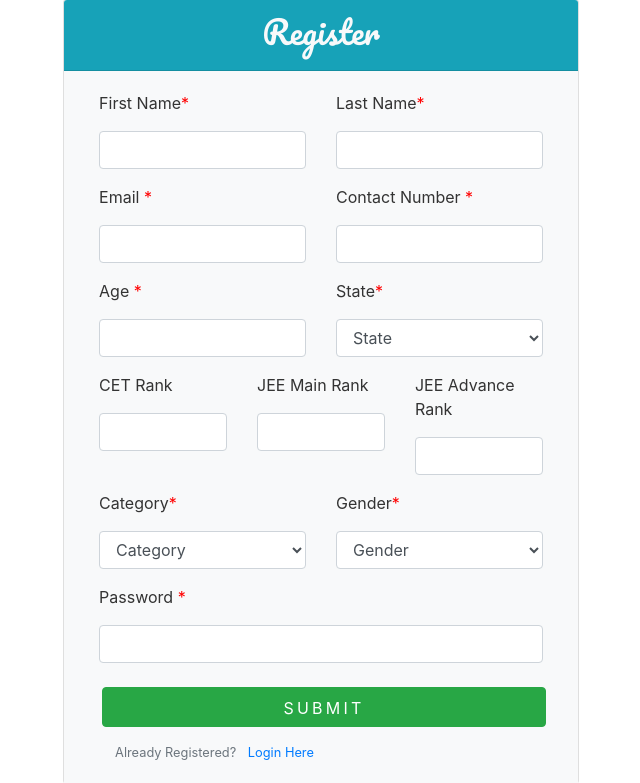
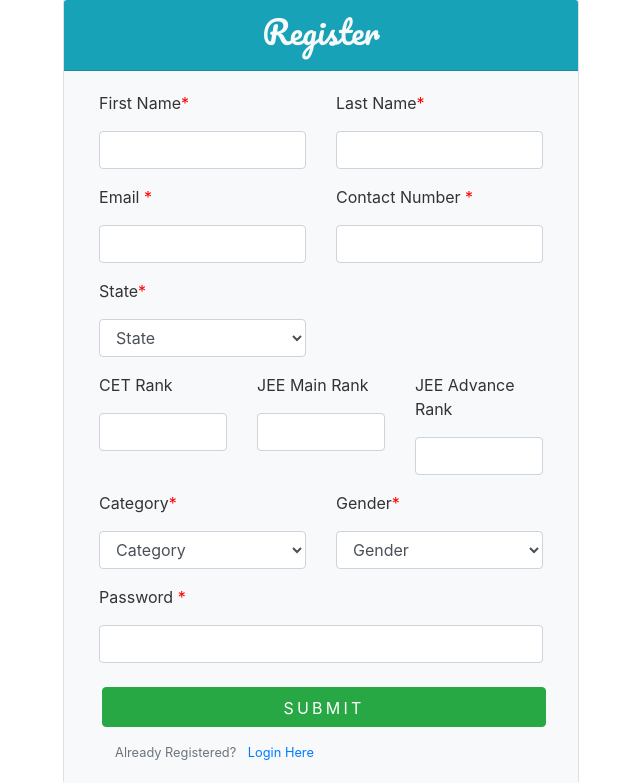
Before and after one commit to vishalsalgond/WP, a PHP site: page /register.php in a window 1280 px wide. Shown: the part 110-893 px from the top of the page, without its empty margins (319-959 px from the left). Run offline with PHP 8.4, Linux system fonts and the light colour scheme.

Commit message:
Form improved

```diff
--- a/navbar.php
+++ b/navbar.php
@@ -7,6 +7,9 @@
 
     <!-- Bootstrap CSS -->
     <link rel="stylesheet" href="https://stackpath.bootstrapcdn.com/bootstrap/4.5.2/css/bootstrap.min.css" integrity="sha384-JcKb8q3iqJ61gNV9KGb8thSsNjpSL0n8PARn9HuZOnIxN0hoP+VmmDGMN5t9UJ0Z" crossorigin="anonymous">
+
+    <!-- Google fonts -->
+    <link href="https://fonts.googleapis.com/css2?family=Pacifico&display=swap" rel="stylesheet">
 
 </head>
 
--- a/register.php
+++ b/register.php
@@ -32,14 +32,14 @@
                                     <div class="row">
                                         <div class="col-md-6">
                                             <div class="form-group"> <label for="form_name">First Name<label style="color: red">*</label></label>
-                                                <input class="form-control mb-2 mr-sm-4" type="text" id="input" name="fname" value="<?php echo $fname;?>">
+                                                <input class="form-control mb-2 mr-sm-4" type="text" id="input" name="fname" required="required" value="<?php echo $fname;?>">
                                                  </div>
                                                     <span style="color: red;" class="error"><?php echo $fnameerror;?></span>
                                         </div>
 
                                         <div class="col-md-6">
                                             <div class="form-group"> <label for="form_lastname">Last Name<label style="color: red">*</label></label>
-                                                <input class="form-control mb-2 mr-sm-2" type="text" name="lname" value="<?php echo $lname;?>"> </div>
+                                                <input class="form-control mb-2 mr-sm-2" type="text" name="lname" required="required" value="<?php echo $lname;?>"> </div>
                                                 <span style="color: red;" class="error"><?php echo $lnameerr;?></span>
                                         </div>
                                         <div class="col">
@@ -49,11 +49,11 @@
                                     </div>
                                     <div class="row">
                                         <div class="col-md-6">
-                                            <div class="form-group"> <label for="form_email">Email <label style="color: red">*</label></label> <input class="form-control mb-2 mr-sm-2" type="text" name="email" value="<?php echo $email;?>"> </div>
+                                            <div class="form-group"> <label for="form_email">Email <label style="color: red">*</label></label> <input class="form-control mb-2 mr-sm-2" type="email" required="required" name="email" value="<?php echo $email;?>"> </div>
                                             <span style="color: red;" class="error"><?php echo $emailerr;?></span>
                                         </div>
                                         <div class="col-md-6">
-                                            <div class="form-group"> <label for="form_email">Contact Number <label style="color: red">*</label></label> <input class="form-control mb-2 mr-sm-2" type="text" name="phone" value="<?php echo $phone;?>"> </div>
+                                            <div class="form-group"> <label for="form_phone">Contact Number <label style="color: red">*</label></label> <input class="form-control mb-2 mr-sm-2" type="text" required="required" name="phone" value="<?php echo $phone;?>"> </div>
                                             <span style="color: red;" class="error"><?php echo $phoneerr;?></span>
                                         </div>
 
@@ -62,12 +62,8 @@
 
                                     <div class="row">
                                         <div class="col-md-6">
-                                            <div class="form-group"> <label for="form_email">Age <label style="color: red">*</label></label> <input class="form-control mb-2 mr-sm-2" type="text" name="age" value="<?php echo $age;?>"> </div>
-                                            <span style="color: red;" class="error"><?php echo $ageerr;?></span>
-                                        </div>
-                                        <div class="col-md-6">
-                                            <div class="form-group"> <label for="form_need">State<label style="color: red">*</label></label> <select id="branch" name="state" class="form-control" required="required" data-error="Please specify your need.">
-                                                <option value="Andhra Pradesh">State</option>
+                                            <div class="form-group"> <label for="form_need">State<label style="color: red">*</label></label> <select id="state" name="state" class="form-control" required="required" data-error="Please specify your need.">
+                                                <option value="">State</option>
                                                 <option value="Andhra Pradesh">Andhra Pradesh</option>
                                                 <option value="Andaman and Nicobar Islands">Andaman and Nicobar Islands</option>
                                                 <option value="Arunachal Pradesh">Arunachal Pradesh</option>
@@ -105,6 +101,7 @@
                                                 <option value="Uttarakhand">Uttarakhand</option>
                                                 <option value="West Bengal">West Bengal</option>
                                                 </select> </div>
+                                                <span style="color: red;" class="error"><?php echo $stateerr;?></span>
                                         </div>
                                     </div>
 
@@ -112,18 +109,22 @@
 
                                     <div class="row">
                                         <div class="col">
-                                            <div class="form-group"> <label class="mb-3" for="form_email">CET Rank </label>
+                                            <div class="form-group"> <label class="mb-3" for="form_cet">CET Rank </label>
                                                 <input class="form-control mb-2 mr-sm-2" id="input1" type="text" name="cet" value="<?php echo $cet;?>">
-                                                </div>
-                                                <span style="color: red;" class="error"><?php echo $ceterr;?></span>
+                                            </div>
+                                            <span style="color: red;" class="error"><?php echo $ceterr;?></span>
                                         </div>
                                         <div class="col">
-                                            <div class="form-group"> <label class="mb-3" for="form_email">JEE Main Rank </label><input class="form-control mb-2 mr-sm-2" type="text" name="age" value="<?php echo $age;?>"> </div>
-                                            <span style="color: red;" class="error"><?php echo $ageerr;?></span>
+                                            <div class="form-group"> <label class="mb-3" for="form_jeem">JEE Main Rank </label>
+                                                <input class="form-control mb-2 mr-sm-2" type="text" name="jee_main" value="<?php echo $jee_main;?>">
+                                            </div>
+                                            <span style="color: red;" class="error"><?php echo $jee_main_err;?></span>
                                         </div>
                                         <div class="col">
-                                            <div class="form-group"> <label class="mb-3" for="form_email">JEE Advance Rank </label> <input class="form-control mb-2 mr-sm-2" type="text" name="age" value="<?php echo $age;?>"> </div>
-                                            <span style="color: red;" class="error"><?php echo $ageerr;?></span>
+                                            <div class="form-group"> <label class="mb-3" for="form_jeea">JEE Advance Rank </label>
+                                                <input class="form-control mb-2 mr-sm-2" type="text" name="jee_adv" value="<?php echo $jee_adv;?>">
+                                            </div>
+                                            <span style="color: red;" class="error"><?php echo $jee_adv_err;?></span>
                                         </div>
                                     </div>
 
@@ -131,7 +132,7 @@
 
                                     <div class="row">
                                         <div class="col-md-6">
-                                            <div class="form-group"> <label for="form_need">Category<label style="color: red">*</label></label> <select id="branch" name="state" class="form-control" required="required" data-error="Please specify your need.">
+                                            <div class="form-group"> <label for="form_need">Category<label style="color: red">*</label></label> <select id="category" name="category" class="form-control" required="required" data-error="Please specify your need.">
                                                 <option value="">Category</option>
                                                     <option value="GEN">General</option>
                                                     <option value="EWS">EWS</option>
@@ -140,14 +141,16 @@
                                                     <option value="ST">ST</option>
                                                     <option value="PwD">PwD</option>
                                                 </select> </div>
+                                                <span style="color: red;" class="error"><?php echo $categoryerr;?></span>
                                         </div>
                                         <div class="col-md-6">
-                                            <div class="form-group"> <label for="form_need">Gender<label style="color: red">*</label></label> <select id="branch" name="state" class="form-control" required="required" data-error="Please specify your need.">
+                                            <div class="form-group"> <label for="form_need">Gender<label style="color: red">*</label></label> <select id="gender" name="gender" class="form-control" required="required" data-error="Please specify your need.">
                                                 <option value="">Gender</option>
                                                     <option value="M">Male</option>
                                                     <option value="F">Female</option>
                                                     <option value="O">Other</option>
                                                 </select> </div>
+                                                <span style="color: red;" class="error"><?php echo $gendererr;?></span>
                                         </div>
 
                                     </div>
@@ -156,8 +159,8 @@
 
                                     <div class="row">
                                         <div class="col-md-12">
-                                            <div class="form-group"> <label for="form_email">Password <label style="color: red">*</label></label> <input class="form-control mb-2 mr-sm-2" type="text" name="phone" value="<?php echo $phone;?>"> </div>
-                                            <span style="color: red;" class="error"><?php echo $phoneerr;?></span>
+                                            <div class="form-group"> <label for="form_password">Password <label style="color: red">*</label></label> <input class="form-control mb-2 mr-sm-2" type="password" required="required" name="password" value="<?php echo $password;?>"> </div>
+                                            <span style="color: red;" class="error"><?php echo $passworderr;?></span>
                                         </div>
                                         <div class="col-md-12"> <input type="submit" name="submit" class="btn btn-success btn-send pt-2 btn-block mt-2" value="Submit"> </div>
                                     </div>
--- a/validate.php
+++ b/validate.php
@@ -1,108 +1,83 @@
-<!DOCTYPE html>
-<html lang="en">
-<head>
-    <meta charset="UTF-8">
-    <meta name="viewport" content="width=device-width, initial-scale=1.0">
-    <title>Document</title>
-</head>
-<body>
 
 <?php
 // define variables and set to empty values
-    $fname = $email = $gender = $comment = $age = $branch = $lname = "";
-    $school = $cet = $phone = "";
+$fname = $email = $gender = $password = $lname = $cet = $jee_main = $jee_adv = $phone = "";
+$state = $category = $gender = "";
 
-    $fnameerror = $brancherror = $phoneerr = $emailerr = $lnameerr = $ageerr = $ceterr = "";
+$fnameerror = $phoneerr = $emailerr = $lnameerr = $passworderr = $ceterr =  $jee_main_err = $jee_adv_err = "";
+$stateerr = $categoryerr = $gendererr = "";
 
 if ($_SERVER["REQUEST_METHOD"] == "POST") {
-        if (empty($_POST["fname"])) {
-            $fnameerror = "Name is required!";
-        }
-        else if (preg_match("/[^A-Za-z'-]/",$_POST['fname'] )) {
+
+	// First Name Validation
 	$fname = test_input($_POST["fname"]);
+	if (preg_match("/[^A-Za-z'-]/", $fname)) {
 		$fnameerror = "Name must contain alphabets only!";
 	}
-        else {
-            $fname = test_input($_POST["fname"]);
+
+
+
+	//Email Validation
+	$pattern = "^[_a-z0-9-]+(\.[_a-z0-9-]+)*@[a-z0-9-]+(\.[a-z0-9-]+)*(\.[a-z]{2,3})$^";
+	$email = test_input($_POST["email"]);
+	if(!filter_var($email, FILTER_VALIDATE_EMAIL)){
+		$emailerr = "Entered email is not valid!";
 	}
 
-        if (empty($_POST["branch"])) {
-            $brancherror = "Branch is required!";
-        } else {
-            $branch = test_input($_POST["branch"]);
+
+
+	//Last Name Validation
+	$lname = test_input($_POST["lname"]);
+	if (preg_match("/[^A-Za-z'-]/", $lname)) {
+		$lnameerr = "Name must contain alphabets only!";
 	}
 
-        $pattern = "^[_a-z0-9-]+(\.[_a-z0-9-]+)*@[a-z0-9-]+(\.[a-z0-9-]+)*(\.[a-z]{2,3})$^";
-        if (empty($_POST["email"])) {
-            $emailerr = "Email cannot be empty";
+
+
+	//Phone Number Validation
+	$phone = test_input($_POST["phone"]);
+	$length = strlen ($phone);
+	if(!preg_match ("/^[0-9]*$/", $phone) ){
+		$phoneerr = "Phone number must contain numbers only!";
 	}
-        else if(preg_match ($pattern, $email) ){
-           $email = test_input($_POST["email"]);
-           $emailerr = "Entered email is not valid!";
-        }
-        else {
-            $email = test_input($_POST["email"]);
+	else if( $length < 10 or $length > 10) {
+		$phoneerr = "Phone number must be of length 10";
 	}
 
-        if (empty($_POST["cet"])) {
-          $cet = "";
-        }
-        else {
+	//Rank Validation
+	if(!empty($_POST["cet"])) {
 		$cet = test_input($_POST["cet"]);
-          if($cet > 200) {
-            $ceterr = "CET Score must be less than 200!";
+		if(!preg_match ("/^[0-9]*$/", $cet) ){
+			$ceterr = "Rank must contain numbers only!";
 		}
 	}
 
-
-        if (empty($_POST["age"])) {
-          $age = "";
-        }
-        else {
-          $age = test_input($_POST["age"]);
-          if (! preg_match ("/^[0-9]*$/", $age) ) {
-            $ageerr = "Age must be number only.";
+	if(!empty($_POST["jee_main"])) {
+		$jee_main = test_input($_POST["jee_main"]);
+		if(!preg_match ("/^[0-9]*$/", $jee_main) ){
+			$jee_main_err = "Rank must contain numbers only!";
 		}
 	}
 
-        if (empty($_POST["comment"])) {
-          $comment = "";
-        } else {
-          $comment = test_input($_POST["comment"]);
+	if(!empty($_POST["jee_adv"])) {
+		$jee_adv = test_input($_POST["cet"]);
+		if(!preg_match ("/^[0-9]*$/", $jee_adv) ){
+			$jee_adv_err = "Rank must contain numbers only!";
+		}
 	}
 
-        if (empty($_POST["lname"])) {
-          $lnameerr = "Last name is reuired!";
+	//Password Validation
+	$password = test_input($_POST["password"]);
+	if (strlen($password) < 8) {
+		$passworderr = "Your Password Must Contain At Least 8 Characters!";
 	}
-        else if (preg_match("/[^A-Za-z'-]/",$_POST['lname'] )) {
-            $lname = test_input($_POST["lname"]);
-            $lnameerr = "Name must contain alphabets only!";
+	else if(!preg_match("#[0-9]+#", $password)) {
+		$passworderr = "Your Password Must Contain At Least 1 Number!";
 	}
-        else {
-          $lname = test_input($_POST["lname"]);
+	else if(!preg_match("#[A-Z]+#", $password)) {
+		$passworderr = "Your Password Must Contain At Least 1 Capital Letter!";
 	}
 
-        $length = strlen ($phone);
-        if (empty($_POST["phone"])) {
-          $phoneerr = "Enter a phone number!";
-        }
-        else if(!preg_match ("/^[0-9]*$/", $phone) ){
-          $phone = test_input($_POST["phone"]);
-          $phoneerr = "Phone number must contain numbers only!";
-        }
-        else if( $length < 10 or $length > 10) {
-           $phone = test_input($_POST["phone"]);
-           $phoneerr = "Phone number must be of length 10";
-        }
-        else {
-          $phone = test_input($_POST["phone"]);
-        }
-
-        if (empty($_POST["gender"])) {
-          $gender = "";
-        } else {
-        $gender = test_input($_POST["gender"]);
-        }
 }
 
 function test_input($data) {
@@ -112,6 +87,3 @@
 	return $data;
 }
 ?>
-
-</body>
-</html>
```
Also changed, not shown: connect.php (added, +11 -0 lines). Lines whose indentation alone changed are shown as unchanged.
